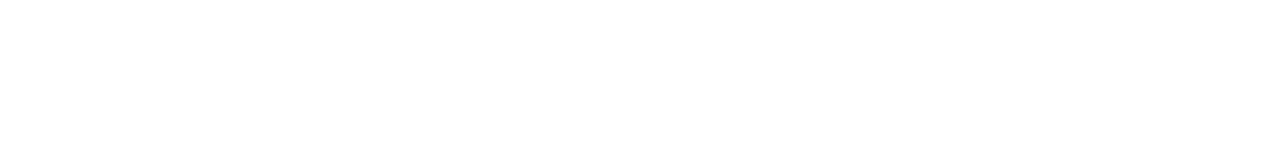
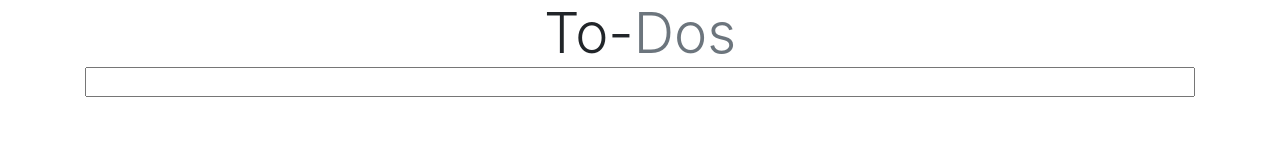
Before and after one commit to rachyoder/to-do-list, a plain HTML site: page index.html in a window 1280 px wide. Drawn offline with nearby package versions, Linux system fonts and the light colour scheme.

Commit message:
input working as intended

```diff
--- a/index.html
+++ b/index.html
@@ -10,7 +10,7 @@
     <link rel="stylesheet" href="https://stackpath.bootstrapcdn.com/bootstrap/4.3.1/css/bootstrap.min.css" integrity="sha384-ggOyR0iXCbMQv3Xipma34MD+dH/1fQ784/j6cY/iJTQUOhcWr7x9JvoRxT2MZw1T" crossorigin="anonymous">
   </head>
   <body>
-      <div class="app"></div>
+      <div id="app"></div>
     <!-- Optional JavaScript -->
     <!-- jQuery first, then Popper.js, then Bootstrap JS -->
     <script src="https://code.jquery.com/jquery-3.3.1.slim.min.js" integrity="sha384-q8i/X+965DzO0rT7abK41JStQIAqVgRVzpbzo5smXKp4YfRvH+8abtTE1Pi6jizo" crossorigin="anonymous"></script>
@@ -18,5 +18,6 @@
     <script src="https://stackpath.bootstrapcdn.com/bootstrap/4.3.1/js/bootstrap.min.js" integrity="sha384-JjSmVgyd0p3pXB1rRibZUAYoIIy6OrQ6VrjIEaFf/nJGzIxFDsf4x0xIM+B07jRM" crossorigin="anonymous"></script>
     <!-- Custom JavaScript -->
     <script src ="js/main.js"></script>
+    <script src ="js/page.js"></script>
 </body>
 </html>
--- a/js/main.js
+++ b/js/main.js
@@ -1,8 +1,39 @@
+LIST_ITEMS = {};
+ITEMS_ARRAY = [];
+ITEM_ID = 0;
+
+ITEMS_ARRAY = JSON.parse(localStorage.getItem("todos", LIST_ITEMS));
+
 /* Input Constructor */
 
-function Input (name,completed,id,archive) {
-    this.name = name;
-    this.completed = completed;
-    this.id = id;
-    this.archive = archive;
+class Input {
+    constructor(name, id, completed, archive) {
+        this.name = name;
+        this.id = id;
+        this.completed = false;
+        this.archive = false;
+    }
 }
+// let item = JSON.parse(localStorage.getItem("todos", LIST_ITEMS));
+// console.log({ item });
+
+function storeInput(e) {
+    if (e.keyCode === 13) {
+        let latestItem = document.getElementById("input_text").value;
+        document.getElementById("input_text").value = "";
+        console.log({ latestItem });
+
+        let input = new Input(
+            latestItem,
+            ITEM_ID
+        );
+        ITEM_ID++;
+        ITEMS_ARRAY.push(input);
+        LIST_ITEMS = ITEMS_ARRAY;
+        localStorage.setItem("todos", JSON.stringify(LIST_ITEMS));
+    }
+}
+
+function populateTable() {
+
+}
--- /dev/null
+++ b/js/page.js
@@ -0,0 +1,29 @@
+/* Page Layout */
+let APP = document.getElementById("app");
+APP.setAttribute("class", "container");
+
+for (let i = 0; i < 4; i++) {
+    if (i == 0) {
+        let title_row = document.createElement("div");
+        let title_col = document.createElement("div");
+        title_row.setAttribute("class", "row");
+        title_col.setAttribute("class", "col-12 display-4 text-center");
+        title_col.innerHTML = "To-<span class='text-muted'>Dos</span>"
+        title_row.appendChild(title_col);
+        APP.appendChild(title_row);
+    } else if (i == 1) {
+        let input_row = document.createElement("div");
+        let input_col = document.createElement("div");
+        let input_text = document.createElement("input");
+
+        input_row.setAttribute("class","row");
+        input_col.setAttribute("class","col-12 mx-auto");
+        input_text.setAttribute("class", "w-100");
+        input_text.setAttribute("type", "text");
+        input_text.setAttribute("id", "input_text");
+        input_text.addEventListener("keydown", storeInput);
+        input_col.appendChild(input_text);
+        input_row.appendChild(input_col);
+        APP.appendChild(input_row);
+    }
+}
```
